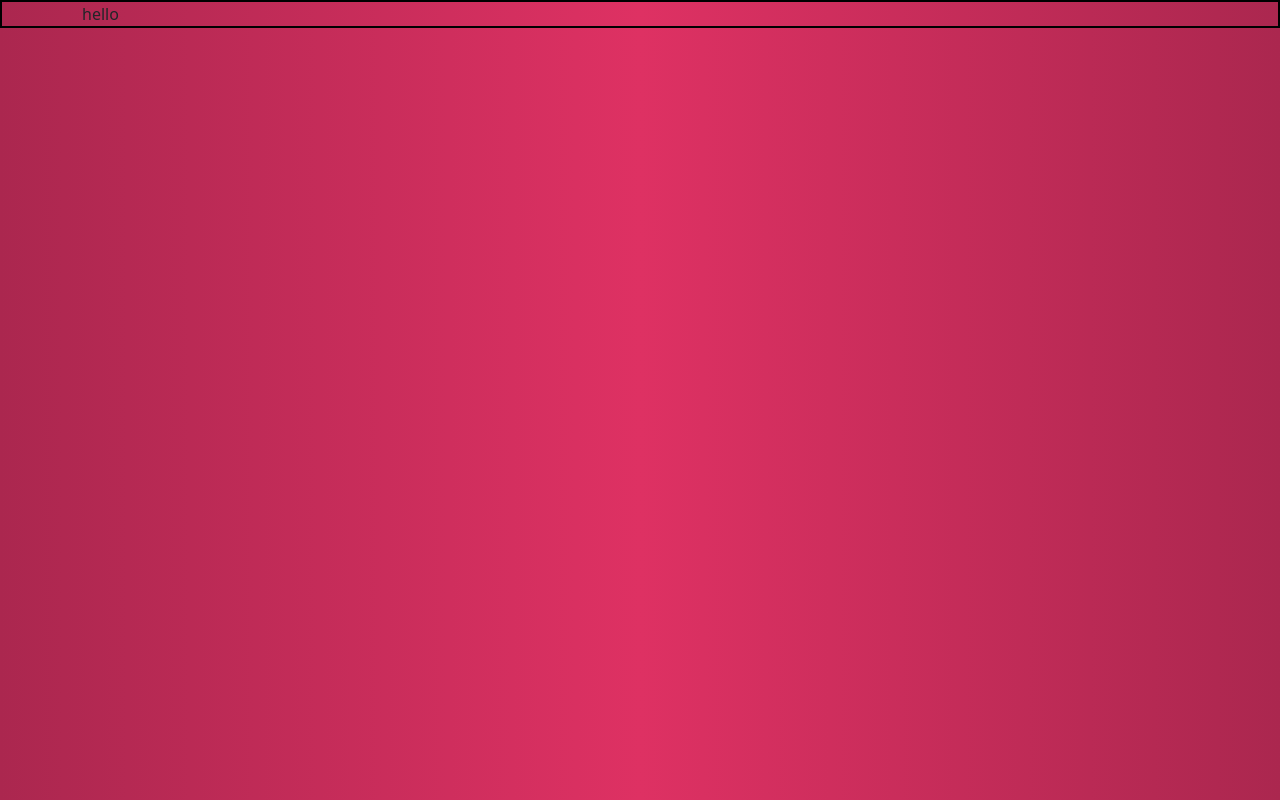
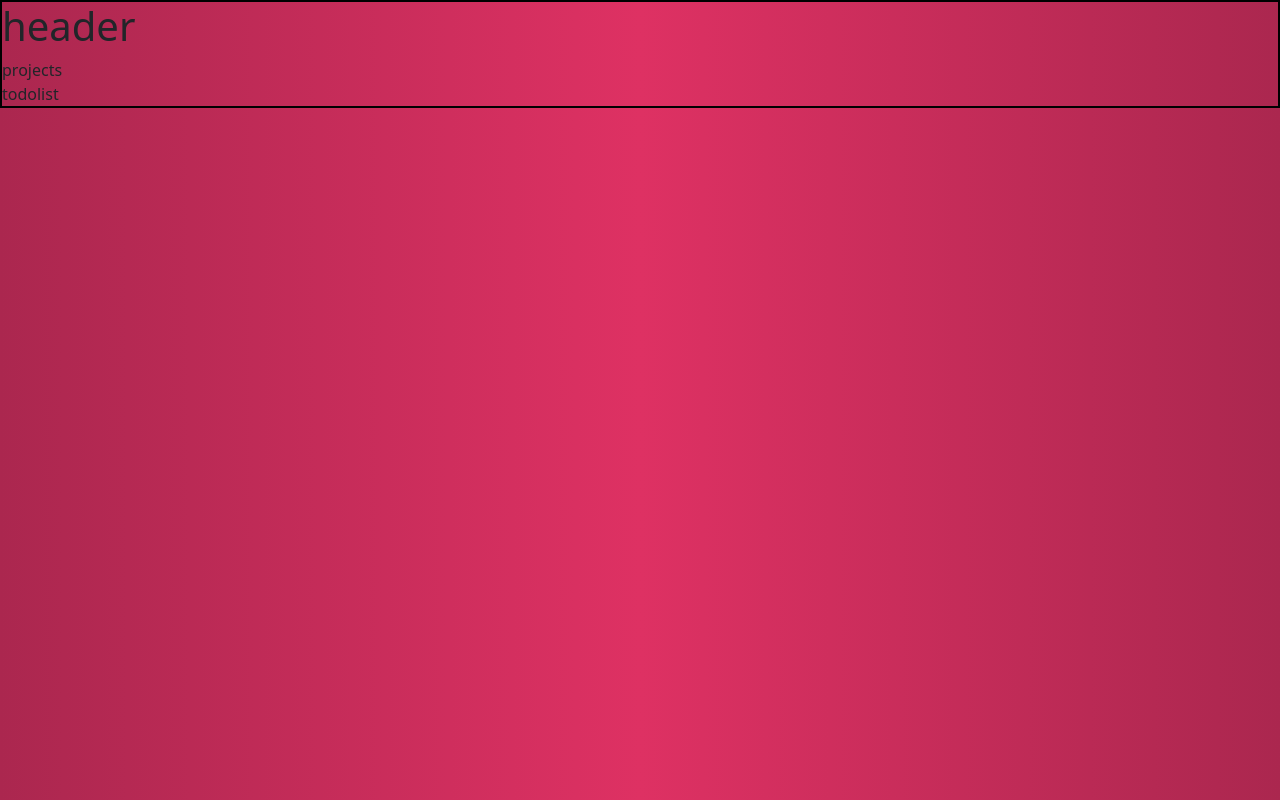
Before and after one commit to sergiocortessat/JS_ToDoList, a website built with webpack: page dist/index.html in a window 1280 px wide. Built offline with nearby package versions, Linux system fonts and the light colour scheme.

Commit message:
Add skeleton to html

```diff
--- a/dist/index.html
+++ b/dist/index.html
@@ -1,9 +1,9 @@
 <!DOCTYPE html>
 <html lang="en">
   <head>
-    <meta charset="UTF-8">
-    <meta http-equiv="X-UA-Compatible" content="IE=edge">
-    <meta name="viewport" content="width=device-width, initial-scale=1.0">
+    <meta charset="UTF-8" />
+    <meta http-equiv="X-UA-Compatible" content="IE=edge" />
+    <meta name="viewport" content="width=device-width, initial-scale=1.0" />
     <link
       href="https://cdn.jsdelivr.net/npm/bootstrap@5.0.1/dist/css/bootstrap.min.css"
       rel="stylesheet"
@@ -14,8 +14,11 @@
     <title>Document</title>
   </head>
   <body>
-    <div class = "container">hello</div>
-
+    <h1>header</h1>
+    <div>
+      <div>projects</div>
+      <div>todolist</div>
+    </div>
     <script src="bundle.js"></script>
     <script
       src="https://cdn.jsdelivr.net/npm/bootstrap@5.0.1/dist/js/bootstrap.bundle.min.js"
```
Lines whose indentation alone changed are shown as unchanged.
